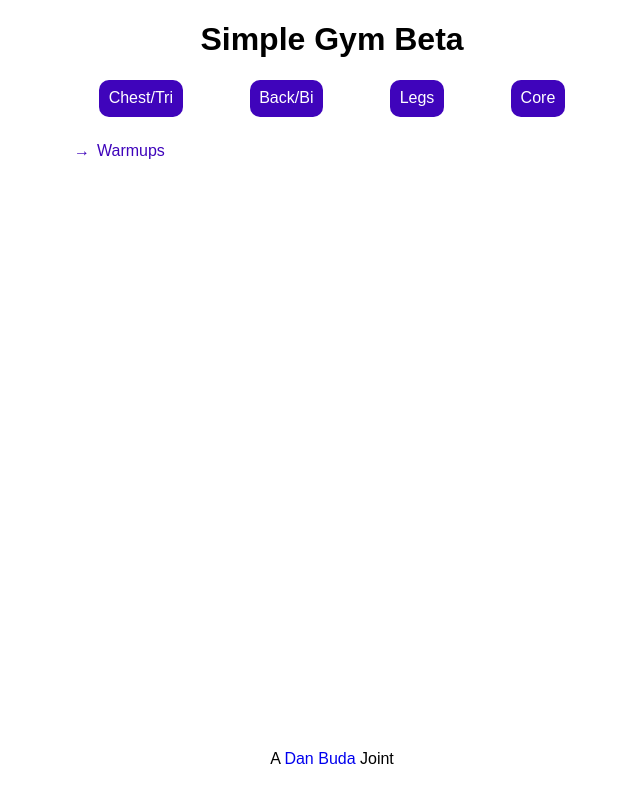
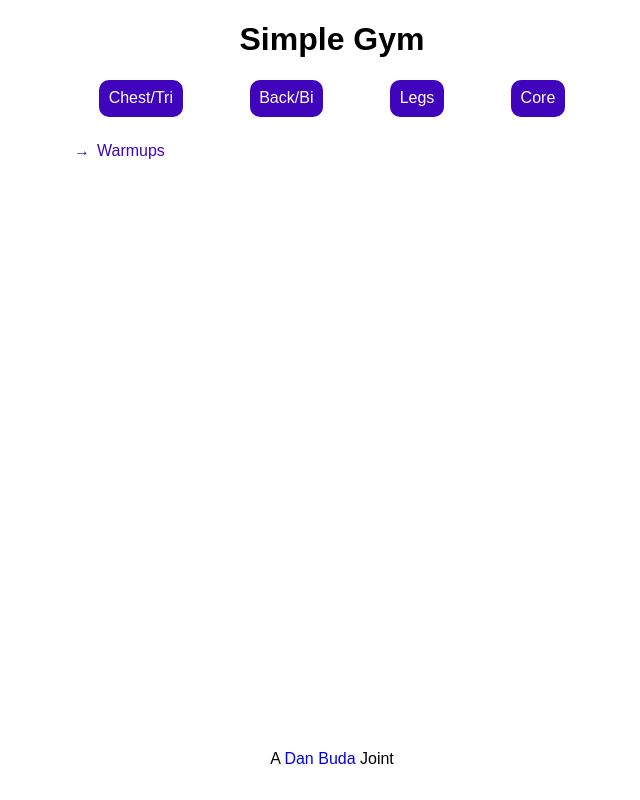
Before and after one commit to DanBuda11/simple-gym-beta, a website: page src/index.html in a window 1280 px wide. Shown: the whole page, without its empty margins (308-948 px from the left). Drawn offline with Linux system fonts and the light colour scheme.

Commit message:
remove beta from app name & info

```diff
--- a/package.json
+++ b/package.json
@@ -1,6 +1,6 @@
 {
-  "name": "simple-gym-beta",
-  "version": "2.0.4",
+  "name": "simple-gym",
+  "version": "2.1.0",
   "type": "module",
   "engines": {
     "node": ">=18.20.3"
--- a/src/index.html
+++ b/src/index.html
@@ -3,9 +3,9 @@
   <head>
     <meta charset="utf-8" />
     <meta name="viewport" content="width=device-width, initial-scale=1.0" />
-    <meta name="description" content="Simple Gym Beta" />
-    <meta property="og:description" content="Simple Gym Beta" />
-    <meta property="og:title" content="Simple Gym Beta" />
+    <meta name="description" content="Simple Gym" />
+    <meta property="og:description" content="Simple Gym" />
+    <meta property="og:title" content="Simple Gym" />
     <meta property="og:type" content="website" />
     <meta
       property="og:image"
@@ -19,13 +19,13 @@
     <link rel="mask-icon" href="/safari-pinned-tab.svg" color="#5bbad5" />
     <meta name="msapplication-TileColor" content="#da532c" />
     <meta name="theme-color" content="#ffffff" />
-    <title>Simple Gym Beta</title>
+    <title>Simple Gym</title>
     <link rel="stylesheet" type="text/css" href="css/normalize.css" />
     <link rel="stylesheet" type="text/css" href="css/main.css" />
   </head>
   <body>
     <div class="content">
-      <h1>Simple Gym Beta</h1>
+      <h1>Simple Gym</h1>
       <div class="buttons">
         <button id="chest-btn">Chest/Tri</button>
         <button id="back-btn">Back/Bi</button>
```
Also changed, not shown: src/site.webmanifest.
